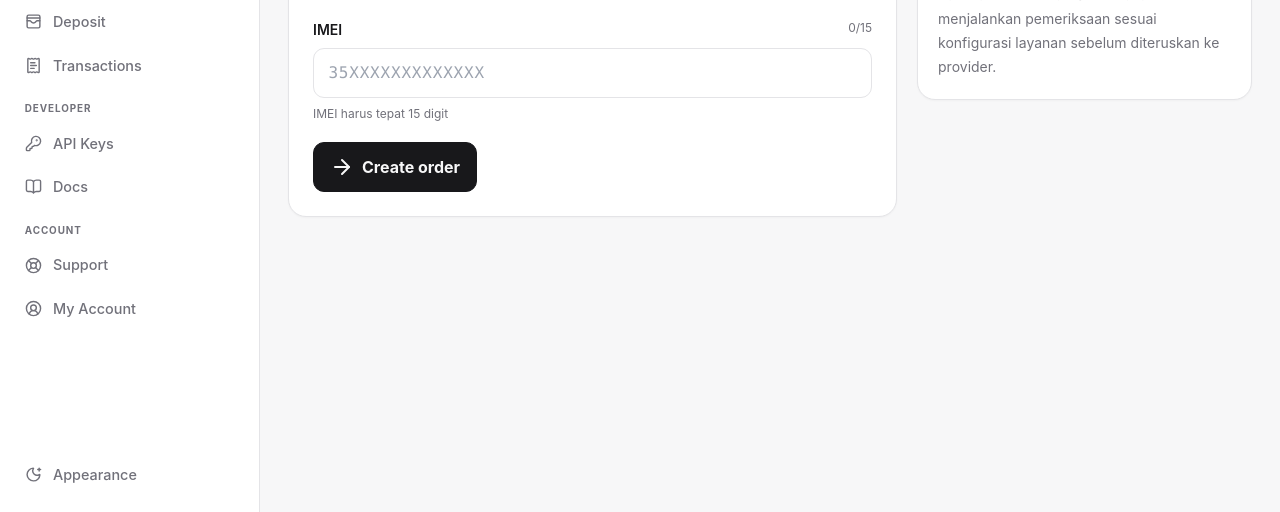
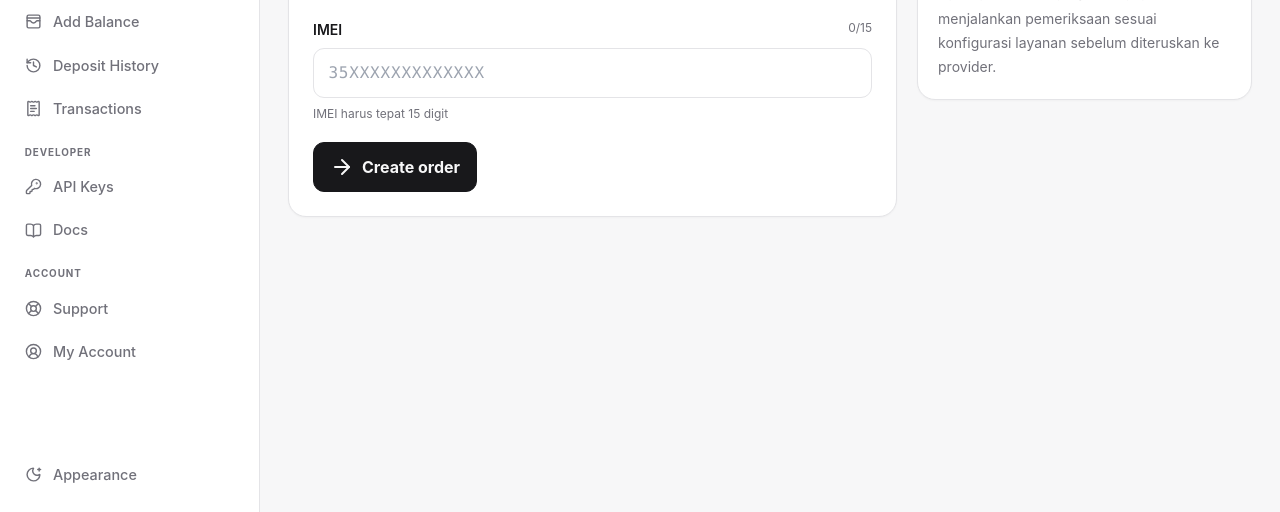
Before and after one commit to scardbypass/ceksinyal.id, a PHP site: page /order in a window 1280 px wide. Shown: the part 288-800 px from the top of the page. Run offline with PHP 8.4, Linux system fonts and the light colour scheme; the visitor is signed in with stand-in values (Sample User, id 1); data comes from the database, SQL or seed files in the repository; data that the repository does not hold is empty; some libraries are stand-ins or nearby versions.

Commit message:
Expose deposit history in user navigation

```diff
--- a/views/components/sidebar.php
+++ b/views/components/sidebar.php
@@ -2,7 +2,7 @@
 ['MANAGE',[['Overview','/admin','layout-dashboard'],['Products','/admin/products','package-plus'],['Orders','/admin/orders','shopping-bag'],['Users','/admin/users','users'],['Deposits','/admin/deposits','wallet-cards']]],
 ['SYSTEM',[['Providers & Bot','/admin/providers','plug-zap'],['API & Logs','/admin/api','braces'],['Settings','/admin/settings','settings']]]
 ]:[
-['WORKSPACE',[['Dashboard','/dashboard','layout-dashboard'],['Order IMEI','/order','smartphone'],['Services','/products','package-search'],['Order History','/history','history'],['Deposit','/deposit','wallet-cards'],['Transactions','/transactions','receipt-text']]],
+['WORKSPACE',[['Dashboard','/dashboard','layout-dashboard'],['Order IMEI','/order','smartphone'],['Services','/products','package-search'],['Order History','/history','history'],['Add Balance','/deposit','wallet-cards'],['Deposit History','/deposits','history'],['Transactions','/transactions','receipt-text']]],
 ['DEVELOPER',[['API Keys','/api-keys','key-round'],['Docs','/docs','book-open']]],
 ['ACCOUNT',[['Support','/tickets','life-buoy'],['My Account','/account','circle-user-round']]]
 ];?><aside class="app-sidebar"><div class="h-[68px] px-5 flex items-center gap-3 border-b" style="border-color:var(--line)"><div class="w-8 h-8 rounded-xl bg-zinc-950 dark:bg-white text-white dark:text-zinc-950 grid place-items-center font-black text-xs">CS</div><div><div class="font-bold tracking-tight">CEKSINYAL</div><div class="text-[10px] text-zinc-500"><?=$admin?'ADMIN CONSOLE':'IMEI SERVICES'?></div></div></div><nav class="p-3 overflow-y-auto h-[calc(100vh-150px)]"><?php foreach($groups as $g):?><div class="nav-section"><?=$g[0]?></div><?php foreach($g[1] as $i):$active=$path===$i[1]||($i[1]!='/admin'&&str_starts_with($path,$i[1].'/'));?><a href="<?=$i[1]?>" class="nav-link <?=$active?'active':''?>"><i data-lucide="<?=$i[2]?>"></i><?=htmlspecialchars($i[0])?></a><?php endforeach?><?php endforeach?></nav><div class="absolute bottom-4 left-3 right-3"><?php if($admin):?><a href="/dashboard" class="nav-link"><i data-lucide="arrow-left"></i>User dashboard</a><?php endif?><button onclick="toggleTheme()" class="nav-link w-full"><i data-lucide="moon-star"></i>Appearance</button></div></aside>
```
